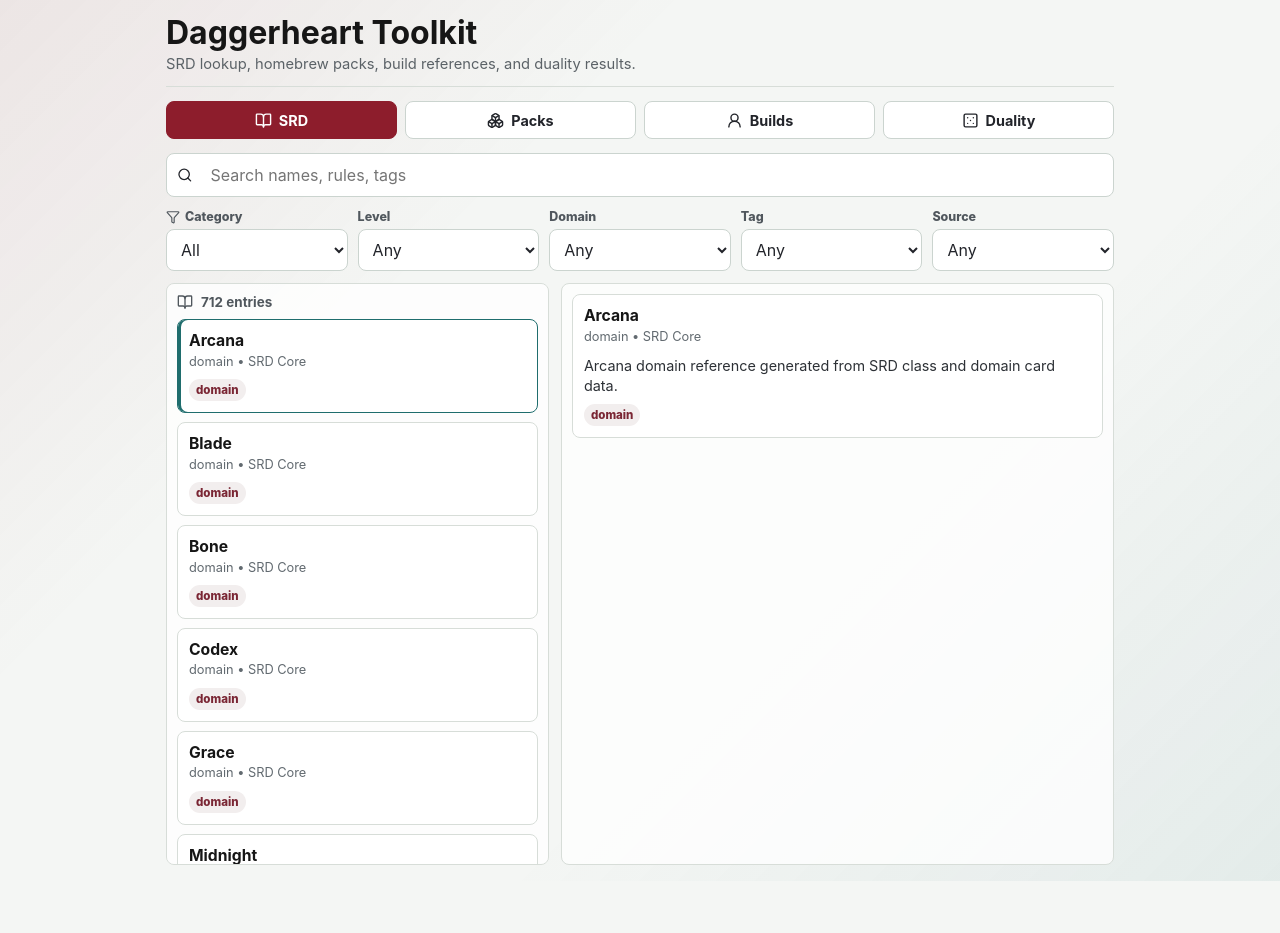
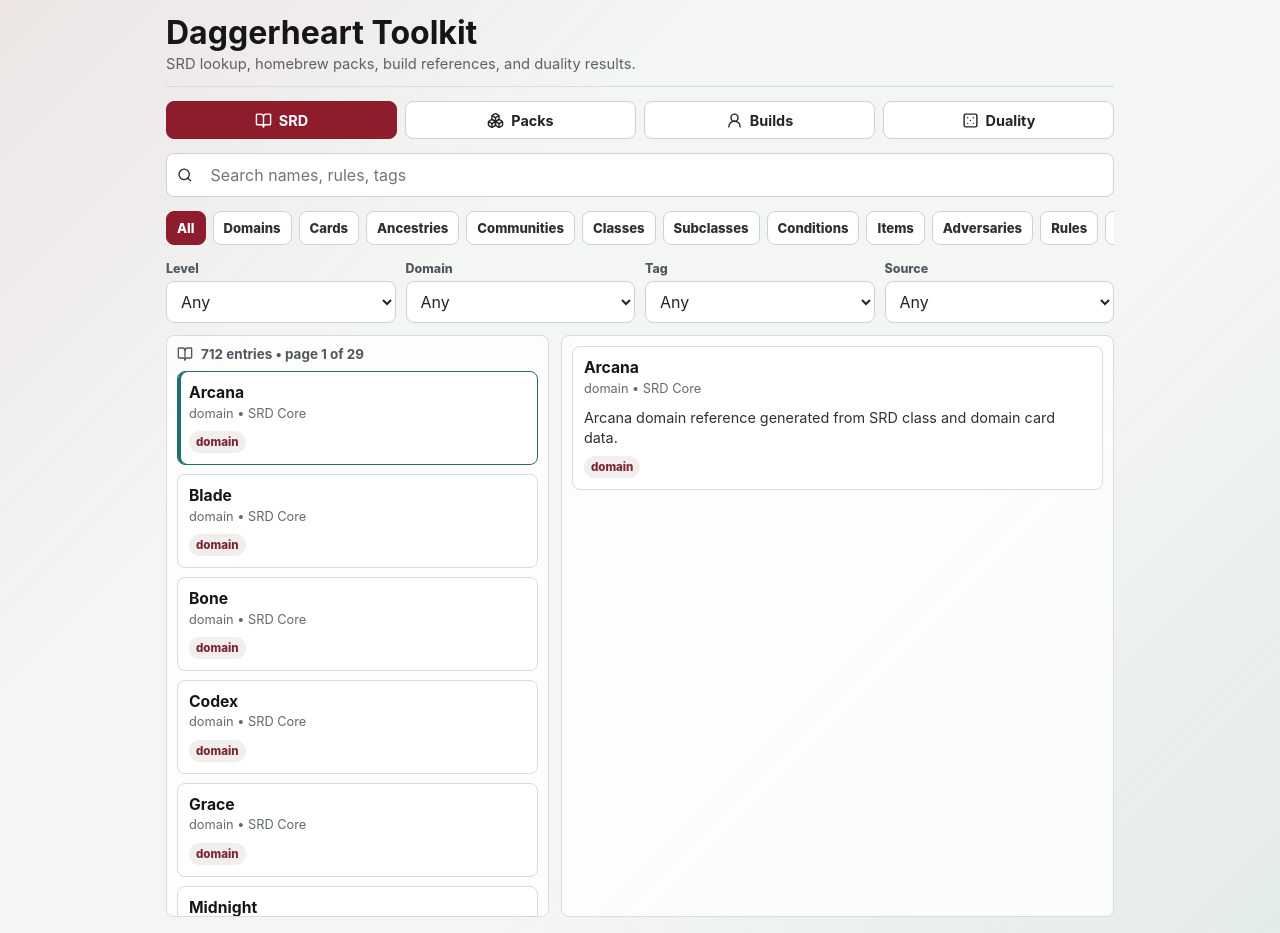
Before and after one commit to IntaluStudio/owlheart, a React (Vite) app: page / in a window 1280 px wide. Before the commit the page ends 881 px from the top, so only its background shows below. Built offline with nearby package versions, Linux system fonts and the light colour scheme.

Commit message:
Refine SRD and build reference browsing

```diff
--- a/src/components/BuildManager.tsx
+++ b/src/components/BuildManager.tsx
@@ -7,7 +7,8 @@
 import { getContentByType } from "../lib/contentIndex";
 import type { CharacterBuild, ContentEntry } from "../lib/types";
 
-const EQUIPMENT_PAGE_SIZE = 20;
+const EQUIPMENT_PAGE_SIZE = 10;
+const CARD_PAGE_SIZE = 8;
 
 type BuildManagerProps = {
   builds: CharacterBuild[];
@@ -50,6 +51,9 @@
   const [importError, setImportError] = useState("");
   const [equipmentQuery, setEquipmentQuery] = useState("");
   const [equipmentPage, setEquipmentPage] = useState(1);
+  const [cardDomainFilter, setCardDomainFilter] = useState("");
+  const [cardLevelFilter, setCardLevelFilter] = useState("");
+  const [cardPage, setCardPage] = useState(1);
 
   const selectedBuild = builds.find((build) => build.id === selectedBuildId) ?? builds[0];
   const selectedReferences = useMemo(
@@ -60,6 +64,20 @@
     () => (selectedBuild ? getAvailableDomainCardsForBuild(entries, selectedBuild) : []),
     [entries, selectedBuild],
   );
+  const cardDomains = useMemo(() => [...new Set(availableCards.flatMap((card) => card.domain ?? []))].sort(), [availableCards]);
+  const cardLevels = useMemo(
+    () => [...new Set(availableCards.flatMap((card) => (card.level !== undefined ? [card.level] : [])))].sort((a, b) => a - b),
+    [availableCards],
+  );
+  const filteredCards = useMemo(() => {
+    return availableCards
+      .filter((card) => !cardDomainFilter || card.domain === cardDomainFilter)
+      .filter((card) => !cardLevelFilter || card.level === Number(cardLevelFilter))
+      .sort((a, b) => (a.level ?? 0) - (b.level ?? 0) || (a.domain ?? "").localeCompare(b.domain ?? "") || a.name.localeCompare(b.name));
+  }, [availableCards, cardDomainFilter, cardLevelFilter]);
+  const cardPageCount = Math.max(1, Math.ceil(filteredCards.length / CARD_PAGE_SIZE));
+  const currentCardPage = Math.min(cardPage, cardPageCount);
+  const visibleCards = filteredCards.slice((currentCardPage - 1) * CARD_PAGE_SIZE, currentCardPage * CARD_PAGE_SIZE);
   const availableAbilities = useMemo(
     () => (selectedBuild ? getAvailableAbilitiesForBuild(entries, selectedBuild) : []),
     [entries, selectedBuild],
@@ -178,7 +196,7 @@
             {[selectedReferences.ancestry, selectedReferences.community, selectedReferences.class, selectedReferences.subclass]
               .filter(Boolean)
               .map((entry) => (
-                <ContentCard key={entry!.id} entry={entry!} />
+                <ContentCard key={entry!.id} entry={entry!} collapsible featureFirst={entry!.type === "ancestry" || entry!.type === "community"} />
               ))}
             {selectedReferences.domainCards.map((entry) => (
               <ContentCard key={entry.id} entry={entry} />
@@ -314,9 +332,66 @@
             </div>
 
             <div className="selection-section">
-              <h3>Available cards</h3>
+              <div className="selection-section__header">
+                <h3>Available cards</h3>
+                <span>
+                  {filteredCards.length} matches • page {currentCardPage} of {cardPageCount}
+                </span>
+              </div>
+              <div className="segmented-tabs segmented-tabs--compact" aria-label="Card domain filters">
+                <button
+                  type="button"
+                  className={!cardDomainFilter ? "segmented-tab segmented-tab--active" : "segmented-tab"}
+                  onClick={() => {
+                    setCardDomainFilter("");
+                    setCardPage(1);
+                  }}
+                >
+                  All domains
+                </button>
+                {cardDomains.map((domain) => (
+                  <button
+                    key={domain}
+                    type="button"
+                    className={cardDomainFilter === domain ? "segmented-tab segmented-tab--active" : "segmented-tab"}
+                    onClick={() => {
+                      setCardDomainFilter(domain);
+                      setCardPage(1);
+                    }}
+                  >
+                    {domain}
+                  </button>
+                ))}
+              </div>
+              <div className="segmented-tabs segmented-tabs--compact" aria-label="Card level filters">
+                <button
+                  type="button"
+                  className={!cardLevelFilter ? "segmented-tab segmented-tab--active" : "segmented-tab"}
+                  onClick={() => {
+                    setCardLevelFilter("");
+                    setCardPage(1);
+                  }}
+                >
+                  All levels
+                </button>
+                {cardLevels.map((level) => (
+                  <button
+                    key={level}
+                    type="button"
+                    className={cardLevelFilter === String(level) ? "segmented-tab segmented-tab--active" : "segmented-tab"}
+                    onClick={() => {
+                      setCardLevelFilter(String(level));
+                      setCardPage(1);
+                    }}
+                  >
+                    L{level}
+                  </button>
+                ))}
+              </div>
               <div className="checkbox-list">
-                {availableCards.map((card) => (
+                {visibleCards.map((card, index) => (
+                  <div key={card.id} className="checkbox-list__group">
+                    {index === 0 || card.level !== visibleCards[index - 1]?.level ? <h4>Level {card.level ?? "Any"}</h4> : null}
                   <label key={card.id}>
                     <input
                       type="checkbox"
@@ -324,10 +399,20 @@
                       onChange={() => updateBuild({ selectedDomainCards: toggleId(selectedBuild.selectedDomainCards, card.id) })}
                     />
                     <span>
-                      {card.name} <small>{card.domain} {card.level !== undefined ? `L${card.level}` : ""}</small>
+                      {card.name} <small>{card.domain} {card.level !== undefined ? `L${card.level}` : ""} • {card.source}</small>
+                      <small className="choice-description">{card.text}</small>
                     </span>
                   </label>
+                  </div>
                 ))}
+              </div>
+              <div className="pager" aria-label="Card pagination">
+                <button type="button" className="button" onClick={() => setCardPage((page) => Math.max(1, page - 1))} disabled={currentCardPage <= 1}>
+                  Previous
+                </button>
+                <button type="button" className="button" onClick={() => setCardPage((page) => Math.min(cardPageCount, page + 1))} disabled={currentCardPage >= cardPageCount}>
+                  Next
+                </button>
               </div>
             </div>
 
@@ -341,7 +426,10 @@
                       checked={selectedBuild.selectedAbilities.includes(ability.id)}
                       onChange={() => updateBuild({ selectedAbilities: toggleId(selectedBuild.selectedAbilities, ability.id) })}
                     />
-                    <span>{ability.name}</span>
+                    <span>
+                      {ability.name}
+                      <small>{ability.source} • {ability.tags.join(", ")}</small>
+                    </span>
                   </label>
                 ))}
               </div>
--- a/src/components/ContentCard.tsx
+++ b/src/components/ContentCard.tsx
@@ -1,19 +1,65 @@
+import { useMemo, useState } from "react";
 import type { ContentEntry } from "../lib/types";
 
 type ContentCardProps = {
   entry: ContentEntry;
   selected?: boolean;
   compact?: boolean;
+  collapsible?: boolean;
+  featureFirst?: boolean;
   onClick?: () => void;
 };
 
-export function ContentCard({ entry, selected = false, compact = false, onClick }: ContentCardProps) {
+function splitFeatureText(text: string) {
+  const sections = text.split(/\n{2,}/).filter(Boolean);
+  const firstFeatureIndex = sections.findIndex((section) => /^[A-Z][^:\n]{1,80}:/.test(section));
+
+  if (firstFeatureIndex === -1) {
+    return { description: text, features: "" };
+  }
+
+  return {
+    description: sections.slice(0, firstFeatureIndex).join("\n\n"),
+    features: sections.slice(firstFeatureIndex).join("\n\n"),
+  };
+}
+
+function FormattedText({ text }: { text: string }) {
+  return (
+    <>
+      {text.split(/\n{2,}/).filter(Boolean).map((section) => {
+        const match = section.match(/^([^:\n]{1,80}):\s*(.*)$/s);
+        if (match) {
+          return (
+            <p key={section} className="content-card__text">
+              <strong>{match[1]}:</strong> {match[2]}
+            </p>
+          );
+        }
+
+        return (
+          <p key={section} className="content-card__text">
+            {section}
+          </p>
+        );
+      })}
+    </>
+  );
+}
+
+export function ContentCard({ entry, selected = false, compact = false, collapsible = false, featureFirst = false, onClick }: ContentCardProps) {
+  const [expanded, setExpanded] = useState(false);
   const detailBits = [
     entry.type,
     entry.domain ? `Domain: ${entry.domain}` : undefined,
     entry.level !== undefined ? `Level ${entry.level}` : undefined,
     entry.source,
   ].filter(Boolean);
+  const text = entry.text || entry.description || "";
+  const splitText = useMemo(() => splitFeatureText(text), [text]);
+  const primaryText = featureFirst && splitText.features ? splitText.features : text;
+  const secondaryText = featureFirst && splitText.features ? splitText.description : "";
+  const visibleText = collapsible && !expanded ? primaryText : [primaryText, secondaryText].filter(Boolean).join("\n\n");
 
   return (
     <article className={`content-card ${selected ? "content-card--selected" : ""}`} onClick={onClick}>
@@ -24,7 +70,12 @@
         </div>
         {entry.system?.cardType ? <span className="badge">{String(entry.system.cardType)}</span> : null}
       </div>
-      {!compact ? <p className="content-card__text">{entry.text || entry.description}</p> : null}
+      {!compact && visibleText ? <FormattedText text={visibleText} /> : null}
+      {!compact && collapsible && secondaryText ? (
+        <button type="button" className="text-button" onClick={() => setExpanded((value) => !value)}>
+          {expanded ? "Hide description" : "Show description"}
+        </button>
+      ) : null}
       {entry.tags.length ? (
         <div className="tag-row" aria-label={`${entry.name} tags`}>
           {entry.tags.map((tag) => (
--- a/src/components/SrdBrowser.tsx
+++ b/src/components/SrdBrowser.tsx
@@ -1,4 +1,4 @@
-import { BookOpen, Filter, Search } from "lucide-react";
+import { BookOpen, Search } from "lucide-react";
 import { useMemo, useState } from "react";
 import { ContentCard } from "./ContentCard";
 import { CONTENT_TYPES, type ContentEntry, type ContentFilters, type ContentType } from "../lib/types";
@@ -16,16 +16,37 @@
   sources: [],
 };
 
+const SRD_PAGE_SIZE = 25;
+
+const CATEGORY_LABELS: Record<ContentType, string> = {
+  domain: "Domains",
+  "domain-card": "Cards",
+  ancestry: "Ancestries",
+  community: "Communities",
+  class: "Classes",
+  subclass: "Subclasses",
+  condition: "Conditions",
+  item: "Items",
+  adversary: "Adversaries",
+  rule: "Rules",
+  ability: "Abilities",
+};
+
 export function SrdBrowser({ entries }: SrdBrowserProps) {
   const [filters, setFilters] = useState<ContentFilters>(defaultFilters);
   const [selectedId, setSelectedId] = useState(entries[0]?.id);
+  const [page, setPage] = useState(1);
 
   const options = useMemo(() => getFilterOptions(entries), [entries]);
   const results = useMemo(() => filterContent(entries, filters), [entries, filters]);
+  const pageCount = Math.max(1, Math.ceil(results.length / SRD_PAGE_SIZE));
+  const currentPage = Math.min(page, pageCount);
+  const visibleResults = results.slice((currentPage - 1) * SRD_PAGE_SIZE, currentPage * SRD_PAGE_SIZE);
   const selected = results.find((entry) => entry.id === selectedId) ?? results[0];
 
   const updateFilters = (patch: Partial<ContentFilters>) => {
     setFilters((current) => ({ ...current, ...patch }));
+    setPage(1);
   };
 
   return (
@@ -41,25 +62,27 @@
         </label>
       </div>
 
+      <div className="segmented-tabs" aria-label="SRD categories">
+        <button
+          type="button"
+          className={filters.categories.length === 0 ? "segmented-tab segmented-tab--active" : "segmented-tab"}
+          onClick={() => updateFilters({ categories: [] })}
+        >
+          All
+        </button>
+        {CONTENT_TYPES.map((type) => (
+          <button
+            key={type}
+            type="button"
+            className={filters.categories[0] === type ? "segmented-tab segmented-tab--active" : "segmented-tab"}
+            onClick={() => updateFilters({ categories: [type] })}
+          >
+            {CATEGORY_LABELS[type]}
+          </button>
+        ))}
+      </div>
+
       <div className="filter-grid" aria-label="SRD filters">
-        <label>
-          <span>
-            <Filter size={14} aria-hidden="true" /> Category
-          </span>
-          <select
-            value={filters.categories[0] ?? ""}
-            onChange={(event) =>
-              updateFilters({ categories: event.target.value ? [event.target.value as ContentType] : [] })
-            }
-          >
-            <option value="">All</option>
-            {CONTENT_TYPES.map((type) => (
-              <option key={type} value={type}>
-                {type}
-              </option>
-            ))}
-          </select>
-        </label>
         <label>
           <span>Level</span>
           <select
@@ -119,11 +142,19 @@
         <div className="list-pane" aria-label="SRD search results">
           <div className="list-count">
             <BookOpen size={16} aria-hidden="true" />
-            {results.length} entries
+            {results.length} entries • page {currentPage} of {pageCount}
           </div>
-          {results.map((entry) => (
+          {visibleResults.map((entry) => (
             <ContentCard key={entry.id} entry={entry} compact selected={entry.id === selected?.id} onClick={() => setSelectedId(entry.id)} />
           ))}
+          <div className="pager" aria-label="SRD result pagination">
+            <button type="button" className="button" onClick={() => setPage((value) => Math.max(1, value - 1))} disabled={currentPage <= 1}>
+              Previous
+            </button>
+            <button type="button" className="button" onClick={() => setPage((value) => Math.min(pageCount, value + 1))} disabled={currentPage >= pageCount}>
+              Next
+            </button>
+          </div>
         </div>
         <div className="detail-pane" aria-live="polite">
           {selected ? <ContentCard entry={selected} /> : <p className="empty-state">No matching entries.</p>}
--- a/src/styles.css
+++ b/src/styles.css
@@ -172,6 +172,36 @@
   gap: 10px;
 }
 
+.segmented-tabs {
+  display: flex;
+  gap: 7px;
+  overflow-x: auto;
+  padding: 2px 0 4px;
+  scrollbar-width: thin;
+}
+
+.segmented-tabs--compact {
+  padding-bottom: 0;
+}
+
+.segmented-tab {
+  flex: 0 0 auto;
+  min-height: 34px;
+  border: 1px solid #cbd4cf;
+  border-radius: 8px;
+  background: #ffffff;
+  color: #2d3136;
+  padding: 7px 10px;
+  font-size: 0.82rem;
+  font-weight: 760;
+}
+
+.segmented-tab--active {
+  border-color: #8d1d2c;
+  background: #8d1d2c;
+  color: #ffffff;
+}
+
 label {
   display: grid;
   gap: 5px;
@@ -291,6 +321,20 @@
 .content-card__text {
   color: #2d3136 !important;
   font-size: 0.9rem !important;
+}
+
+.content-card__text strong {
+  color: #111318;
+}
+
+.text-button {
+  justify-self: start;
+  border: 0;
+  background: transparent;
+  color: #8d1d2c;
+  padding: 0;
+  font-size: 0.82rem;
+  font-weight: 800;
 }
 
 .badge,
@@ -439,6 +483,18 @@
   padding: 8px;
 }
 
+.checkbox-list__group {
+  display: grid;
+  gap: 6px;
+}
+
+.checkbox-list__group h4 {
+  margin: 6px 0 0;
+  color: #50575d;
+  font-size: 0.78rem;
+  text-transform: uppercase;
+}
+
 .checkbox-list input {
   width: 16px;
   height: 16px;
@@ -446,8 +502,15 @@
 }
 
 .checkbox-list small {
+  display: block;
   color: #626a70;
   font-size: 0.76rem;
+}
+
+.choice-description {
+  margin-top: 4px;
+  color: #2d3136 !important;
+  line-height: 1.35;
 }
 
 .duality-panel {
@@ -516,6 +579,10 @@
     grid-template-columns: 1fr;
   }
 
+  .detail-pane {
+    order: -1;
+  }
+
   .list-pane,
   .detail-pane,
   .build-list,
```
